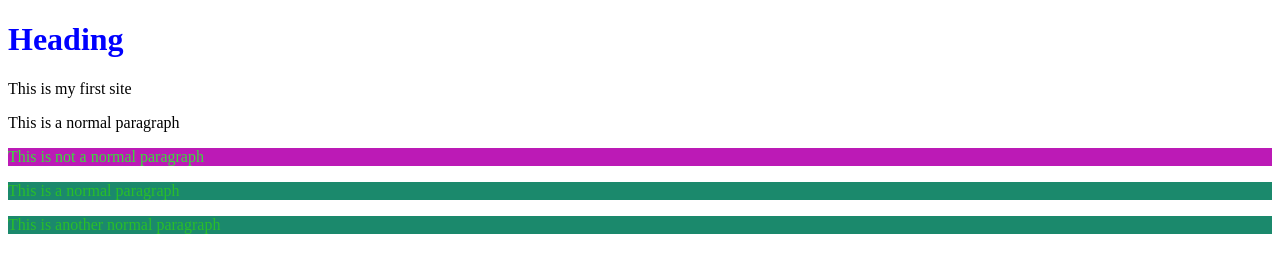
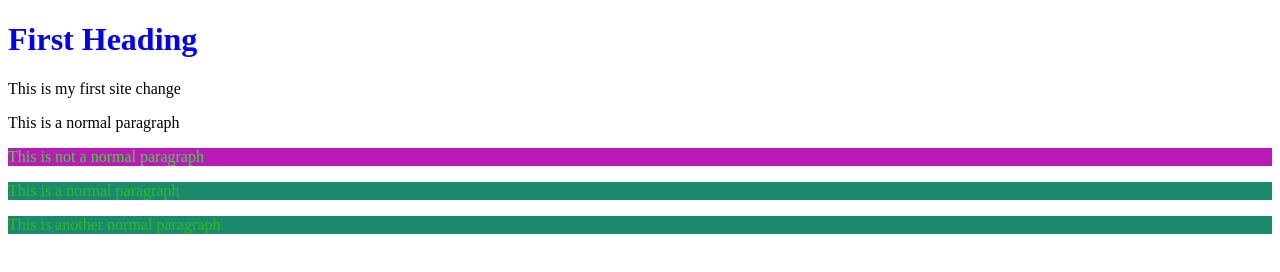
Before and after one commit to jscaran1/sandbox, a plain HTML site: page index.html in a window 1280 px wide. Drawn offline with Linux system fonts and the light colour scheme.

Commit message:
Another edit

```diff
--- a/index.html
+++ b/index.html
@@ -21,8 +21,8 @@
 
 </head>
 
-<body> <h1 style= "color:#0000FF"> Heading</h1>
- This is my first site
+<body> <h1 style= "color:#0000FF"> First Heading</h1>
+ This is my first site change
     <p>This is a normal paragraph</p>
     <p id="funkyID">This is not a normal paragraph</p>
     <p class="funky">This is a normal paragraph</p>
```
